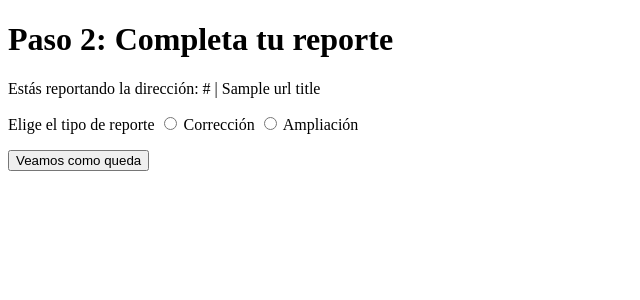
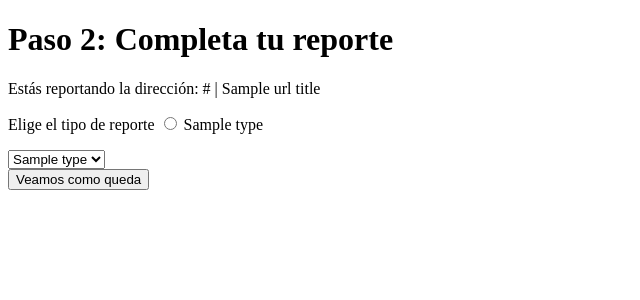
Before and after one commit to dacmail/fixmedia, a PHP site: template application/views/complete_report.php in a window 1280 px wide. Shown: the part 34-334 px from the top of the page, without its empty margins (0-640 px from the left). Run offline with PHP 8.4, Linux system fonts and the light colour scheme; the template is opened without the code that fills it: most values are stand-ins (such as "Sample title", 1, 10 or a date in 2020); data that the repository does not hold is empty.

Commit message:
Definición del modelo y obtención de los datos del formulario de reporte de forma dinámica, nutriendose de la tabla "reports_types".

```diff
--- a/application/controllers/reports.php
+++ b/application/controllers/reports.php
@@ -27,6 +27,8 @@ class Reports extends CI_Controller {
 		else :
 			$data['url_title'] = $this->url_check($this->input->post('url'));
 			if (!empty($data['url_title'])) :
+				$this->load->model('Report_type');
+				$data['reports_types_tree'] = $this->Report_type->get_tree();
 				$data['page_title'] = 'Completa el reporte';
 				$data['url_sent'] = $this->input->post('url');
 				$data['main_content'] = 'complete_report';
--- a/application/views/complete_report.php
+++ b/application/views/complete_report.php
@@ -7,9 +7,19 @@
 <?php echo form_open('reports/view') ?>
 	<p>Estás reportando la dirección: <?=$url_sent?> | <?=$url_title?></p>
 	<p><label>Elige el tipo de reporte</label>
-	<input type="radio" name="type" id="correccion" value="correccion" /> <label for="correccion">Corrección</label>
-	<input type="radio" name="type" id="ampliacion" value="ampliacion" /> <label for="ampliacion">Ampliación</label>
+		<? foreach ($reports_types_tree as $report_type) : ?>
+		<input type="radio" name="type" id="type_<?=$report_type->report_type_id;?>" value="<?=$report_type->report_type_id;?>" />
+		<label for="type_<?=$report_type->report_type_id;?>"><?=$report_type->type;?></label>
+		<? endforeach; ?>
 	</p>
-
+		<? foreach ($reports_types_tree as $report_type) : ?>
+			<div class="subtype_list" id="subtype_<?=$report_type->report_type_id;?>">
+			<select size="<?=count($report_type->childrens);?>" name="subtype" id="subtype_<?=$report_type->report_type_id;?>">
+				<? foreach ($report_type->childrens as $children) : ?>
+					<option value="<?=$children->report_type_id; ?>"><?=$children->type;?></option>
+				<? endforeach; ?>
+			</select>
+			</div>
+		<? endforeach; ?>
 	<input type="submit" name="submit" value="Veamos como queda" />
 </form>
```
